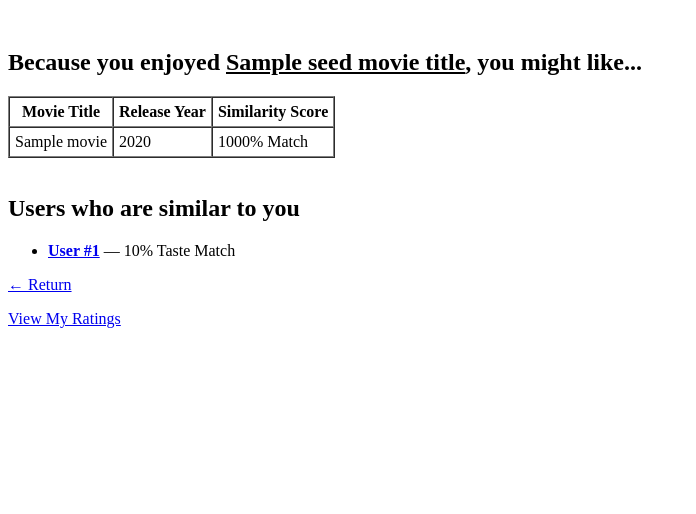
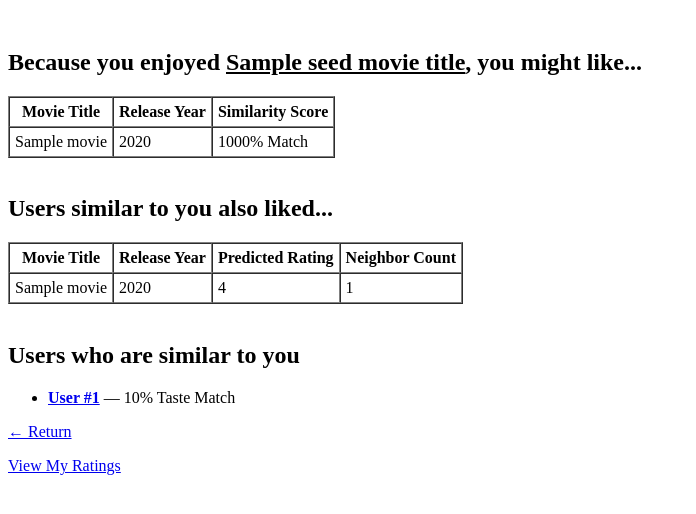
Before and after one commit to anthonyjk/movie-recommendation-site, a Flask app: template server_files/templates/recommend.html in a window 1280 px wide. Shown: the part 173-687 px from the top of the page, without its empty margins (0-696 px from the left). Run offline with Flask 3, Linux system fonts and the light colour scheme; the template is opened without the code that fills it: most values are stand-ins (such as "Sample title", 1, 10 or a date in 2020); parts of the project's set-up code (start-up, migrations or seed data) failed here and were passed over.

Commit message:
Add user recommendations

```diff
--- a/server_files/app.py
+++ b/server_files/app.py
@@ -49,6 +49,73 @@ def init_recommender():
 	ORIGINAL_USER_IDS = u_ids
 
 	conn.close()
+
+def get_similar_users(user_data, top_k=25):
+	if user_data.empty:
+		return []
+
+	user_vector = np.zeros((1, USER_ITEM_MATRIX.shape[1]))
+
+	for _, row in user_data.iterrows():
+		movie_id = int(row['movieId'])
+		if movie_id in MOVIE_ID_MAP:
+			user_vector[0, MOVIE_ID_MAP[movie_id]] = row['rating']
+
+	similarities = cosine_similarity(user_vector, USER_ITEM_MATRIX)[0]
+	top_indices = np.argsort(similarities)[::-1]
+
+	similar_users = []
+	for idx in top_indices:
+		similarity = float(similarities[idx])
+		if similarity <= 0:
+			continue
+
+		similar_users.append({
+			'id': int(ORIGINAL_USER_IDS[idx]),
+			'similarity': similarity
+		})
+
+		if len(similar_users) == top_k:
+			break
+
+	return similar_users
+
+def get_user_recommendations(db, username, similar_users, limit=5):
+	if not similar_users:
+		return []
+
+	neighbor_ids = [user['id'] for user in similar_users]
+	placeholders = ",".join("?" for _ in neighbor_ids)
+
+	query = f"""
+		SELECT r.userId, r.movieId, r.rating, m.title, m.release_year
+		FROM movie_db.data_ratings r
+		JOIN movie_db.movies m ON r.movieId = m.movieId
+		WHERE r.userId IN ({placeholders})
+		AND r.movieId NOT IN (SELECT movieId FROM user_ratings WHERE username = ?)
+		AND r.movieId NOT IN (SELECT movieId FROM swipe_skip WHERE username = ?)
+	"""
+	neighbor_ratings = pd.read_sql(query, db, params=(*neighbor_ids, username, username))
+
+	if neighbor_ratings.empty:
+		return []
+
+	weights = pd.DataFrame(similar_users)
+	neighbor_ratings = neighbor_ratings.merge(weights, left_on='userId', right_on='id')
+	neighbor_ratings['weighted_rating'] = neighbor_ratings['rating'] * neighbor_ratings['similarity']
+
+	recommendations = neighbor_ratings.groupby(['movieId', 'title', 'release_year'], as_index=False).agg(
+		predicted_rating=('weighted_rating', 'sum'),
+		similarity_total=('similarity', 'sum'),
+		neighbor_count=('userId', 'nunique'),
+	)
+	recommendations['predicted_rating'] = recommendations['predicted_rating'] / recommendations['similarity_total']
+	recommendations = recommendations.sort_values(
+		['predicted_rating', 'neighbor_count', 'title'],
+		ascending=[False, False, True],
+	)
+
+	return recommendations.head(limit)[['title', 'release_year', 'predicted_rating', 'neighbor_count']].to_dict('records')
 
 # Helper Functions
 def valid_username(username):
@@ -228,7 +295,7 @@ def movie_page():
 
 @app.route('/recommend', methods=(['GET']))
 def recommend():
-	if USER_ITEM_MATRIX == None:
+	if USER_ITEM_MATRIX is None:
 		init_recommender()
 
 	db = get_db()
@@ -241,18 +308,21 @@ def recommend():
 	conn = sqlite3.connect('site.db')
 	query = """
 		SELECT movieId, rating FROM user_ratings
-		WHERE username = ? AND rating >= 4
-		ORDER BY rating DESC
+		WHERE username = ?
+		ORDER BY rating DESC, timestamp DESC
 	"""
 	ratings = pd.read_sql(query, conn, params=(username,))
 	conn.close()
 
 	if ratings.empty:
-		return "If you see this, that means you need to rate more movies highly (4+)", None, None
+		return "Please rate at least one movie to see recommendations!"
+
+	liked_ratings = ratings[ratings['rating'] >= 4]
+	seed_ratings = liked_ratings if not liked_ratings.empty else ratings
 
 	m_conn = sqlite3.connect('movies.db')
-	movie_ids = tuple(ratings['movieId'].tolist())
-	top_movie_id = ratings.iloc[0]['movieId']
+	movie_ids = tuple(seed_ratings['movieId'].tolist())
+	top_movie_id = seed_ratings.iloc[0]['movieId']
 	top_movie_title = m_conn.execute("SELECT title FROM movies WHERE movieId = ?", (int(top_movie_id),)).fetchone()[0]
 
 	genre_query = f"SELECT genres FROM movies WHERE movieId IN {movie_ids if len(movie_ids) > 1 else '('+str(movie_ids[0])+')'}"
@@ -290,31 +360,8 @@ def recommend():
 	"""
 	item_recs = pd.read_sql(query, db, params=(int(top_movie_id), username, 5)).to_dict('records')
 
-	# USERS K-SIMILARITY
-	conn = sqlite3.connect('site.db')
-	user_data = pd.read_sql("SELECT movieId, rating FROM user_ratings WHERE username=?",
-							conn, params=(username,))
-	conn.close()
-
-	if user_data.empty:
-		twins = []
-	else:
-		user_vector = np.zeros((1, USER_ITEM_MATRIX.shape[1]))
-
-		for _, row in user_data.iterrows():
-			m_id = int(row['movieId'])
-			if m_id in MOVIE_ID_MAP:
-				user_vector[0, MOVIE_ID_MAP[m_id]] = row['rating']
-
-		similarities = cosine_similarity(user_vector, USER_ITEM_MATRIX)[0]
-		top_indices = np.argsort(similarities)[-(5):][::-1]
-
-		twins = []
-		for idx in top_indices:
-			twins.append({
-				'id': int(ORIGINAL_USER_IDS[idx]),
-				'similarity': float(similarities[idx])
-			})
+	similar_users = get_similar_users(ratings)
+	user_recs = get_user_recommendations(db, username, similar_users)
 
 	return render_template('recommend.html',
                            username=username,
@@ -322,7 +369,8 @@ def recommend():
                            seed_movie_title=top_movie_title,
                            genre_recommendations=genre_recs,
                            item_similar_recommendations=item_recs,
-                           similar_users=twins)
+                           user_recommendations=user_recs,
+                           similar_users=similar_users[:5])
 
 @app.route('/user/<int:user_id>')
 def view_user(user_id):
--- a/server_files/templates/recommend.html
+++ b/server_files/templates/recommend.html
@@ -41,6 +41,34 @@
 
     <br>
 
+    <h2>Users similar to you also liked...</h2>
+    {% if user_recommendations %}
+    <table border="1" cellpadding="5" cellspacing="0">
+        <thead>
+            <tr>
+                <th>Movie Title</th>
+                <th>Release Year</th>
+                <th>Predicted Rating</th>
+                <th>Neighbor Count</th>
+            </tr>
+        </thead>
+        <tbody>
+            {% for movie in user_recommendations %}
+            <tr>
+                <td>{{ movie.title }}</td>
+                <td>{{ movie.release_year }}</td>
+                <td>{{ movie.predicted_rating | round(2) }}</td>
+                <td>{{ movie.neighbor_count }}</td>
+            </tr>
+            {% endfor %}
+        </tbody>
+    </table>
+    {% else %}
+    <p>Rate a few more movies to unlock user-based recommendations.</p>
+    {% endif %}
+
+    <br>
+
     <h2>Users who are similar to you</h2>
     <ul>
       {% for user in similar_users %}
```
